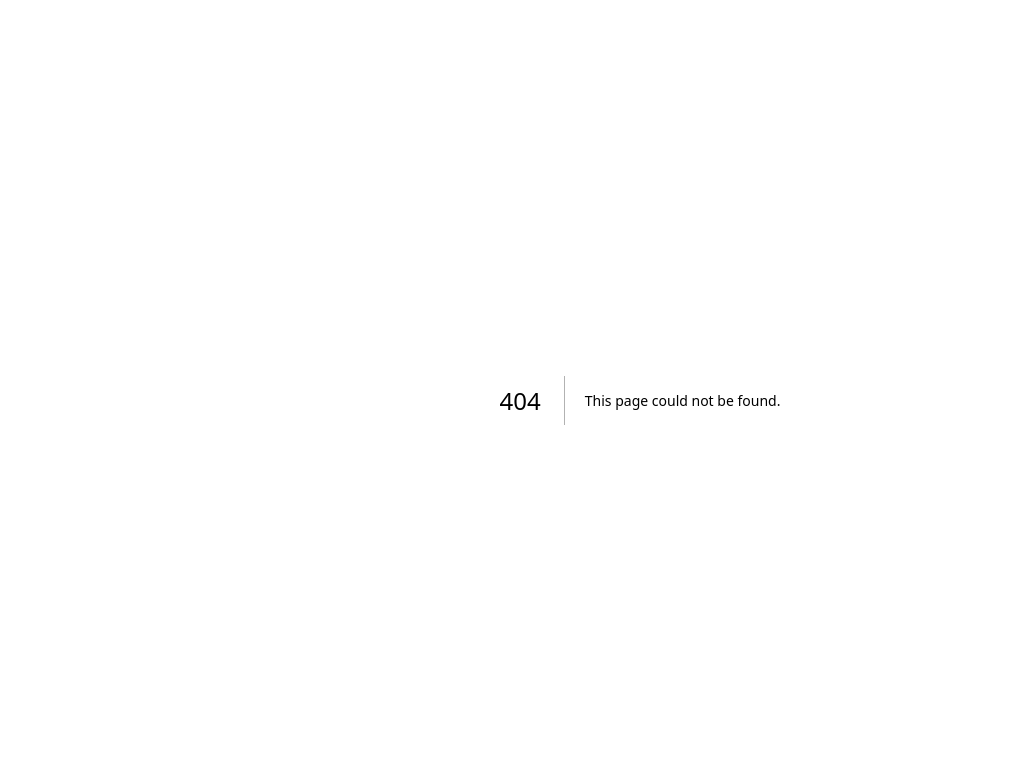
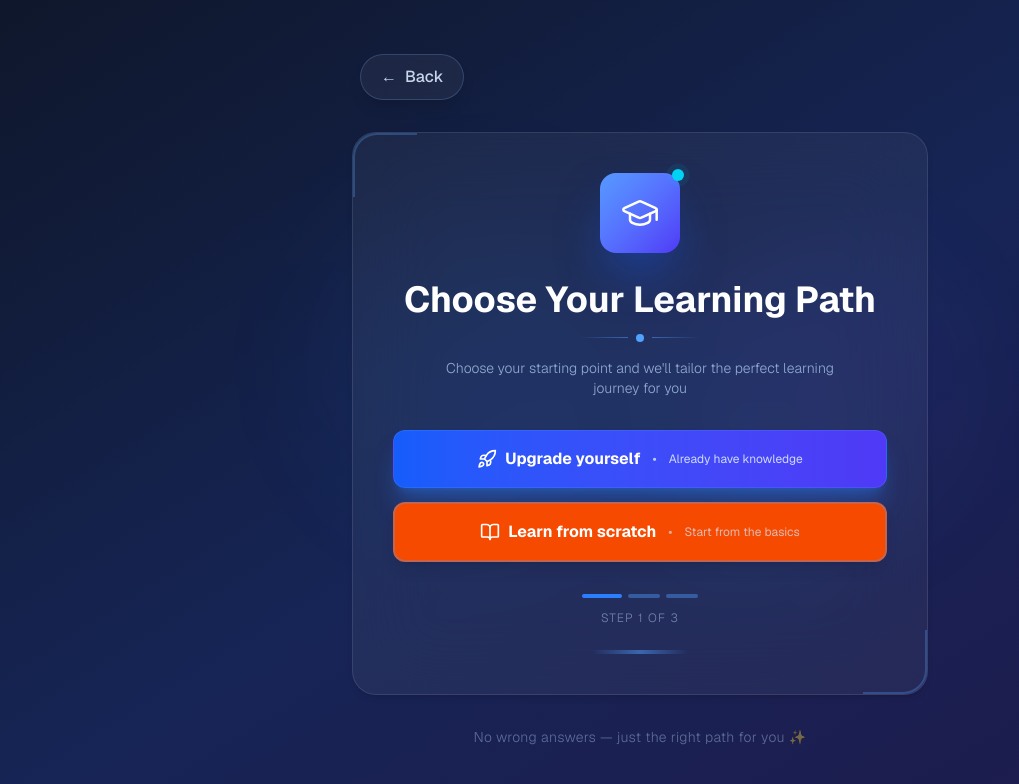
Before and after one commit to muntasir-developer/AYG, a Next.js app: page /learn in a window 1280 px wide. Before the commit this address had no page. Shown: the top 784 px of the page, without its empty margins (0-1019 px from the left). Built offline with nearby package versions, Linux system fonts and the light colour scheme.

Commit message:
Add learn page

```diff
--- /dev/null
+++ b/src/app/learn/page.tsx
@@ -0,0 +1,191 @@
+"use client";
+import React from "react";
+import { useRouter } from "next/navigation";
+import { motion } from "framer-motion";
+import { GraduationCap, Rocket, BookOpen } from "lucide-react";
+
+const Page = () => {
+  const router = useRouter();
+
+  return (
+    <section className="min-h-screen flex flex-col items-center justify-center px-4 sm:px-6 lg:px-8 bg-gradient-to-br from-slate-900 via-blue-950 to-indigo-950 font-sans relative overflow-hidden">
+      {/* Animated Background Elements */}
+      <div className="absolute inset-0 overflow-hidden pointer-events-none">
+        <div className="absolute top-1/4 left-1/4 w-48 h-48 sm:w-64 sm:h-64 md:w-80 md:h-80 bg-blue-500/10 rounded-full blur-3xl animate-pulse"></div>
+        <div
+          className="absolute bottom-1/3 right-1/4 w-40 h-40 sm:w-56 sm:h-56 md:w-72 md:h-72 bg-indigo-500/10 rounded-full blur-3xl animate-pulse"
+          style={{ animationDelay: "1s" }}
+        ></div>
+        <div
+          className="absolute top-1/2 right-1/3 w-32 h-32 sm:w-48 sm:h-48 bg-cyan-500/10 rounded-full blur-3xl animate-pulse"
+          style={{ animationDelay: "2s" }}
+        ></div>
+      </div>
+
+      {/* Back Button */}
+      <div className="w-full max-w-xl mb-5 sm:mb-6 md:mb-8 flex justify-start relative z-10 px-2">
+        <button
+          onClick={() => router.back()}
+          className="group flex items-center gap-2 px-3 py-1.5 sm:px-4 sm:py-2 md:px-5 md:py-2.5 rounded-full bg-white/5 backdrop-blur-md
+                     shadow-lg border border-blue-300/20 text-xs sm:text-sm md:text-base text-blue-100/90 font-medium
+                     hover:bg-white/10 hover:border-blue-300/40 hover:text-white hover:shadow-xl
+                     transition-all duration-300 active:scale-95"
+        >
+          <span className="transition-transform duration-300 group-hover:-translate-x-1">
+            ←
+          </span>
+          <span>Back</span>
+        </button>
+      </div>
+
+      {/* Main Card */}
+      <motion.div
+        initial={{ opacity: 0, y: 40 }}
+        animate={{ opacity: 1, y: 0 }}
+        transition={{ duration: 0.7, ease: "easeOut" }}
+        className="w-full max-w-xl p-5 sm:p-6 md:p-8 lg:p-10 bg-white/5 backdrop-blur-2xl rounded-xl sm:rounded-2xl md:rounded-3xl border border-white/10
+                   shadow-md flex flex-col items-center text-center relative z-10
+                   hover:border-white/20 transition-all duration-700 hover:shadow-blue-500/10 mx-2"
+      >
+        {/* Decorative Corner Elements */}
+        <div className="absolute top-0 left-0 w-12 h-12 sm:w-16 sm:h-16 border-t-2 border-l-2 border-blue-400/30 rounded-tl-xl sm:rounded-tl-2xl md:rounded-tl-3xl"></div>
+        <div className="absolute bottom-0 right-0 w-12 h-12 sm:w-16 sm:h-16 border-b-2 border-r-2 border-blue-400/30 rounded-br-xl sm:rounded-br-2xl md:rounded-br-3xl"></div>
+
+        {/* Icon with Animation */}
+        <motion.div
+          initial={{ scale: 0, rotate: -180 }}
+          animate={{ scale: 1, rotate: 0 }}
+          transition={{ duration: 0.6, delay: 0.2, type: "spring" }}
+          className="relative mb-5 sm:mb-6"
+        >
+          <div className="w-14 h-14 sm:w-16 sm:h-16 md:w-20 md:h-20 rounded-xl sm:rounded-2xl bg-gradient-to-br from-blue-500 to-indigo-600 flex items-center justify-center shadow-2xl shadow-blue-600/50 relative overflow-hidden">
+            <div className="absolute inset-0 bg-gradient-to-br from-white/20 to-transparent"></div>
+            <GraduationCap
+              className="w-7 h-7 sm:w-8 sm:h-8 md:w-10 md:h-10 text-white relative z-10"
+              strokeWidth={1.5}
+            />
+          </div>
+          <div className="absolute -top-1 -right-1 w-2.5 h-2.5 sm:w-3 sm:h-3 bg-cyan-400 rounded-full animate-ping"></div>
+          <div className="absolute -top-1 -right-1 w-2.5 h-2.5 sm:w-3 sm:h-3 bg-cyan-400 rounded-full"></div>
+        </motion.div>
+
+        {/* Heading */}
+        <motion.div
+          initial={{ opacity: 0, y: 20 }}
+          animate={{ opacity: 1, y: 0 }}
+          transition={{ duration: 0.6, delay: 0.3 }}
+        >
+          <h1 className="text-xl sm:text-2xl md:text-3xl lg:text-4xl font-bold text-white mb-2 sm:mb-3 leading-tight px-2">
+            Choose Your Learning Path
+          </h1>
+          <div className="flex items-center justify-center gap-2 mb-3 sm:mb-4">
+            <div className="h-px w-8 sm:w-12 bg-gradient-to-r from-transparent to-blue-400/50"></div>
+            <div className="w-1.5 h-1.5 sm:w-2 sm:h-2 bg-blue-400 rounded-full"></div>
+            <div className="h-px w-8 sm:w-12 bg-gradient-to-l from-transparent to-blue-400/50"></div>
+          </div>
+        </motion.div>
+
+        {/* Subtitle */}
+        <motion.p
+          initial={{ opacity: 0 }}
+          animate={{ opacity: 1 }}
+          transition={{ duration: 0.6, delay: 0.5 }}
+          className="text-blue-200/70 text-xs sm:text-sm mb-6 sm:mb-8 max-w-md px-2 sm:px-4 font-light"
+        >
+          Choose your starting point and we'll tailor the perfect learning
+          journey for you
+        </motion.p>
+
+        {/* Options */}
+        <motion.div
+          initial={{ opacity: 0, y: 20 }}
+          animate={{ opacity: 1, y: 0 }}
+          transition={{ duration: 0.6, delay: 0.6 }}
+          className="flex flex-col gap-3 sm:gap-3.5 w-full"
+        >
+          {/* Yes Button */}
+          <button
+            onClick={() => router.push("/no")}
+            className="group relative w-full py-3.5 sm:py-4 px-5 sm:px-6 bg-gradient-to-r from-blue-600 to-indigo-600
+                       text-white font-semibold text-sm sm:text-base rounded-xl sm:rounded-xl shadow-xl shadow-blue-500/30
+                       hover:shadow-2xl hover:shadow-blue-500/50 hover:scale-[1.02] active:scale-[0.98]
+                       transition-all duration-300 overflow-hidden border border-blue-400/20"
+          >
+            <div className="absolute inset-0 bg-gradient-to-r from-blue-500 to-indigo-500 opacity-0 group-hover:opacity-100 transition-opacity duration-300"></div>
+            <div className="relative flex flex-col sm:flex-row items-center justify-center gap-1.5 sm:gap-3">
+              <div className="flex items-center gap-2">
+                <Rocket className="w-4 h-4 sm:w-5 sm:h-5" strokeWidth={2} />
+                <span className="font-bold">Upgrade yourself</span>
+              </div>
+              <span className="hidden sm:block text-blue-100/80 text-xs">
+                •
+              </span>
+              <span className="text-blue-100/90 text-xs font-normal">
+                Already have knowledge
+              </span>
+            </div>
+          </button>
+
+          {/* No Button */}
+          <button
+            onClick={() => router.push("/quest1")}
+            className="group relative w-full py-3.5 sm:py-4 px-5 sm:px-6 backdrop-blur-sm
+                       text-white font-semibold text-sm sm:text-base rounded-xl sm:rounded-xl shadow-lg
+                       border-2 bg-orange-600 border-blue-400/30 hover:border-orange-400/50 hover:bg-orange-700
+                       hover:shadow-xl hover:scale-[1.02] active:scale-[0.98]
+                       transition-all duration-300 overflow-hidden"
+          >
+            <div className="relative flex flex-col sm:flex-row items-center justify-center gap-1.5 sm:gap-3">
+              <div className="flex items-center gap-2">
+                <BookOpen className="w-4 h-4 sm:w-5 sm:h-5" strokeWidth={2} />
+                <span className="font-bold">Learn from scratch</span>
+              </div>
+              <span className="hidden sm:block text-blue-100/60 text-xs">
+                •
+              </span>
+              <span className="text-blue-100/70 text-xs font-normal">
+                Start from the basics
+              </span>
+            </div>
+          </button>
+        </motion.div>
+
+        {/* Progress Indicator */}
+        <motion.div
+          initial={{ opacity: 0 }}
+          animate={{ opacity: 1 }}
+          transition={{ duration: 0.6, delay: 0.8 }}
+          className="mt-6 sm:mt-8 flex flex-col items-center gap-2 sm:gap-3"
+        >
+          <div className="flex items-center gap-2">
+            <div className="flex items-center gap-1.5">
+              <span className="w-8 h-1 sm:w-10 sm:h-1 bg-blue-500 rounded-full"></span>
+              <span className="w-6 h-1 sm:w-8 sm:h-1 bg-blue-400/40 rounded-full"></span>
+              <span className="w-6 h-1 sm:w-8 sm:h-1 bg-blue-400/40 rounded-full"></span>
+            </div>
+          </div>
+          <p className="text-[10px] sm:text-xs text-blue-200/50 tracking-widest uppercase font-light">
+            Step 1 of 3
+          </p>
+        </motion.div>
+
+        {/* Bottom Decorative Line */}
+        <div className="mt-5 sm:mt-6 flex justify-center">
+          <div className="h-1 w-20 sm:w-24 bg-gradient-to-r from-transparent via-blue-400/50 to-transparent rounded-full"></div>
+        </div>
+      </motion.div>
+
+      {/* Footer Help Text */}
+      <motion.p
+        initial={{ opacity: 0 }}
+        animate={{ opacity: 1 }}
+        transition={{ duration: 0.6, delay: 0.9 }}
+        className="text-blue-200/40 text-xs sm:text-sm mt-6 sm:mt-8 relative z-10 tracking-wide font-light px-4 text-center"
+      >
+        No wrong answers — just the right path for you ✨
+      </motion.p>
+    </section>
+  );
+};
+
+export default Page;
--- a/src/components/HeroSection.tsx
+++ b/src/components/HeroSection.tsx
@@ -19,7 +19,7 @@ const HeroSection = () => {
   }, []);
 
   const handleGetStarted = () => {
-    router.push("/quest1");
+    router.push("/learn");
   };
 
   return (
```
